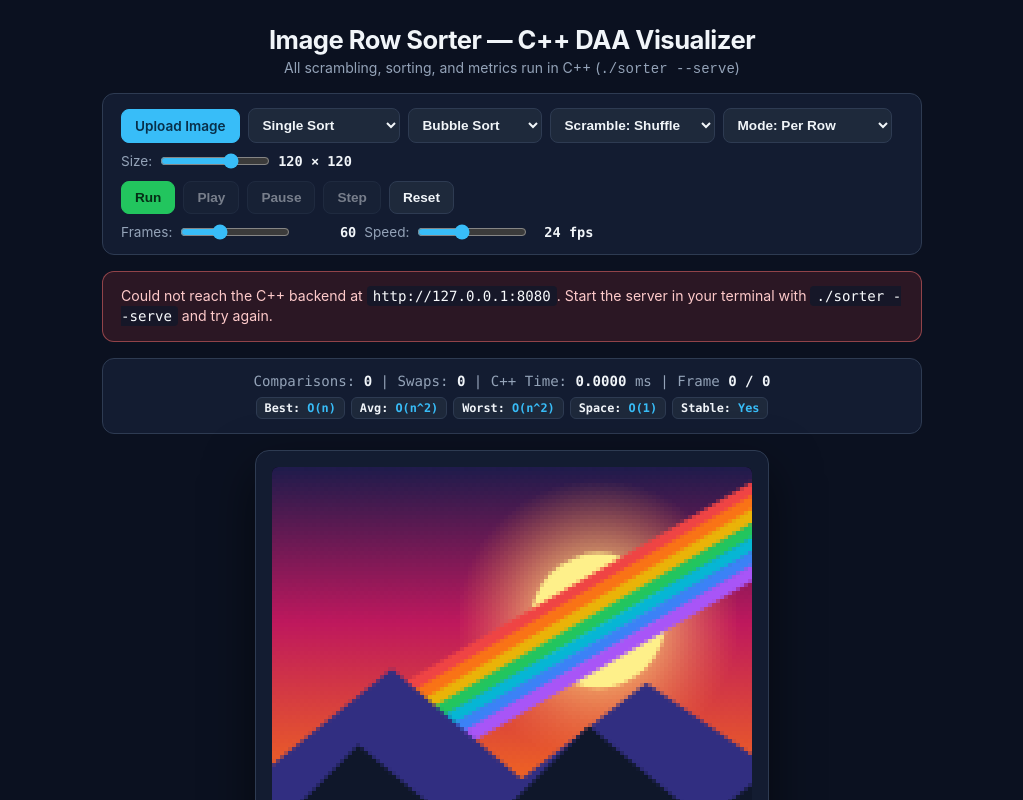
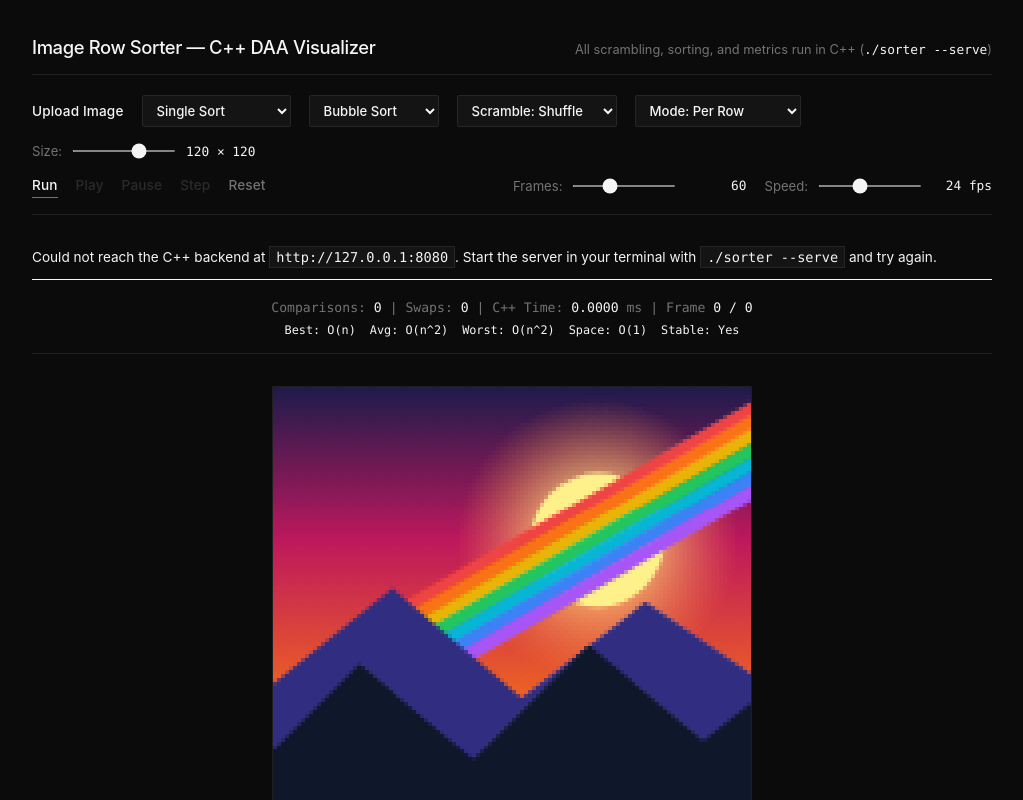
Before and after one commit to 8sim-u/sortingtechniques, a plain HTML site: page index.html in a window 1280 px wide. Both pictures are taken after a click on the button "Run". Shown: the top 800 px of the page, without its empty margins (128-1151 px from the left). Drawn offline with Linux system fonts and the light colour scheme; no server answers.

Commit message:
Redesign index.html with ultra-minimalist dark editorial theme

```diff
--- a/index.html
+++ b/index.html
@@ -6,23 +6,16 @@
   <title>Image Row Sorter — C++ DAA Visualizer</title>
   <style>
     /* =========================================================================
-       1. Theme Variables & Base Layout (100% Offline, Sleek Dark Mode)
+       1. Ultra-Minimalist Dark Editorial Palette (union.design inspired)
        ========================================================================= */
     :root {
-      --bg-page: #0b1120;
-      --bg-surface: #131c31;
-      --bg-control: #1e293b;
-      --bg-control-hover: #293548;
-      --border-subtle: #2e3b52;
-      --text-primary: #f1f5f9;
-      --text-muted: #94a3b8;
-      --accent: #38bdf8;
-      --accent-hover: #0ea5e9;
-      --accent-text: #082f49;
-      --error-bg: rgba(239, 68, 68, 0.14);
-      --error-border: rgba(248, 113, 113, 0.5);
-      --error-text: #fecaca;
-      --shadow-stage: 0 20px 50px rgba(0, 0, 0, 0.55);
+      --bg-page: #0B0B0B;
+      --bg-control: #141414;
+      --border-hairline: #1F1F1F;
+      --border-input: #262626;
+      --text-primary: #F5F5F5;
+      --text-muted: #737373;
+      --error-text: #F5F5F5;
     }
 
     * {
@@ -32,49 +25,63 @@
     }
 
     body {
-      font-family: -apple-system, BlinkMacSystemFont, "Segoe UI", Roboto, Helvetica, Arial, sans-serif;
+      font-family: -apple-system, BlinkMacSystemFont, "Inter", "Segoe UI", Roboto, sans-serif;
       background-color: var(--bg-page);
       color: var(--text-primary);
       min-height: 100vh;
       display: flex;
       flex-direction: column;
       align-items: center;
-      padding: 24px 16px 40px;
-      gap: 16px;
+      padding: 36px 24px 56px;
+      gap: 20px;
+      -webkit-font-smoothing: antialiased;
     }
 
     header {
-      text-align: center;
+      width: 100%;
+      max-width: 960px;
+      display: flex;
+      flex-wrap: wrap;
+      align-items: baseline;
+      justify-content: space-between;
+      gap: 12px;
+      padding-bottom: 16px;
+      border-bottom: 1px solid var(--border-hairline);
     }
 
     header h1 {
-      font-size: 1.6rem;
-      font-weight: 700;
+      font-size: 1.15rem;
+      font-weight: 500;
       letter-spacing: -0.02em;
+      color: var(--text-primary);
     }
 
     header p {
-      margin-top: 4px;
-      font-size: 0.875rem;
+      font-size: 0.8rem;
       color: var(--text-muted);
     }
 
+    header code {
+      font-family: ui-monospace, SFMono-Regular, Menlo, Monaco, Consolas, monospace;
+      color: var(--text-primary);
+    }
+
     /* =========================================================================
-       2. Panels, Controls & Buttons
+       2. Hairline Rows, Flat Text Controls & Monochrome Inputs
        ========================================================================= */
     .panel {
       width: 100%;
-      max-width: 820px;
-      background-color: var(--bg-surface);
-      border: 1px solid var(--border-subtle);
-      border-radius: 12px;
-      padding: 14px 18px;
+      max-width: 960px;
+      background: transparent;
+      border: none;
+      border-bottom: 1px solid var(--border-hairline);
+      padding: 0 0 16px 0;
     }
 
     .control-bar {
       display: flex;
       flex-direction: column;
-      gap: 12px;
+      gap: 14px;
     }
 
     .controls-row {
@@ -82,14 +89,14 @@
       flex-wrap: wrap;
       align-items: center;
       justify-content: space-between;
-      gap: 10px;
+      gap: 16px;
     }
 
     .group {
       display: flex;
       flex-wrap: wrap;
       align-items: center;
-      gap: 8px;
+      gap: 18px;
     }
 
     #imageUpload {
@@ -100,109 +107,111 @@
       display: inline-flex;
       align-items: center;
       justify-content: center;
-      padding: 8px 13px;
+      padding: 4px 0;
+      font-family: inherit;
       font-size: 0.85rem;
-      font-weight: 600;
-      border-radius: 8px;
-      border: 1px solid var(--border-subtle);
-      background-color: var(--bg-control);
-      color: var(--text-primary);
+      font-weight: 500;
+      letter-spacing: 0.01em;
+      background: transparent;
+      border: none;
+      border-bottom: 1px solid transparent;
+      border-radius: 0;
+      color: var(--text-muted);
       cursor: pointer;
       user-select: none;
-      transition: background-color 0.15s ease, border-color 0.15s ease, transform 0.08s ease;
+      transition: color 0.15s ease, border-color 0.15s ease;
     }
 
     .btn:hover {
-      background-color: var(--bg-control-hover);
-      border-color: #475569;
-    }
-
-    .btn:active {
-      transform: translateY(1px);
+      color: var(--text-primary);
+      border-bottom-color: var(--text-primary);
     }
 
     .btn:disabled,
     .btn.disabled {
-      opacity: 0.45;
+      opacity: 0.3;
+      border-bottom-color: transparent;
       cursor: not-allowed;
       pointer-events: none;
     }
 
     .btn-primary {
-      background-color: var(--accent);
-      border-color: var(--accent);
-      color: var(--accent-text);
-    }
-
-    .btn-primary:hover {
-      background-color: var(--accent-hover);
-      border-color: var(--accent-hover);
+      color: var(--text-primary);
     }
 
     .btn-run {
-      background-color: #22c55e;
-      border-color: #22c55e;
-      color: #052e16;
+      color: var(--text-primary);
+      border-bottom-color: var(--text-muted);
     }
 
     .btn-run:hover {
-      background-color: #16a34a;
-      border-color: #16a34a;
+      border-bottom-color: var(--text-primary);
     }
 
     .select-input {
-      padding: 8px 10px;
-      font-size: 0.85rem;
-      font-weight: 600;
-      border-radius: 8px;
-      border: 1px solid var(--border-subtle);
+      padding: 6px 10px;
+      font-family: inherit;
+      font-size: 0.82rem;
+      font-weight: 500;
+      border-radius: 2px;
+      border: 1px solid var(--border-input);
       background-color: var(--bg-control);
       color: var(--text-primary);
       cursor: pointer;
+      outline: none;
+    }
+
+    .select-input:hover,
+    .select-input:focus {
+      border-color: var(--text-muted);
     }
 
     .select-input:disabled {
-      opacity: 0.45;
+      opacity: 0.35;
       cursor: not-allowed;
     }
 
     .slider-group {
       display: flex;
       align-items: center;
-      gap: 8px;
-      font-size: 0.85rem;
+      gap: 10px;
+      font-size: 0.82rem;
       color: var(--text-muted);
     }
 
     .slider-group input[type="range"] {
-      width: 110px;
-      accent-color: var(--accent);
+      width: 104px;
+      height: 2px;
+      accent-color: var(--text-primary);
+      background: var(--border-input);
       cursor: pointer;
     }
 
     .slider-group input[type="range"]:disabled {
-      opacity: 0.45;
+      opacity: 0.35;
       cursor: not-allowed;
     }
 
     .mono-val {
       font-family: ui-monospace, SFMono-Regular, Menlo, Monaco, Consolas, monospace;
+      font-variant-numeric: tabular-nums;
       color: var(--text-primary);
-      font-weight: 600;
-      min-width: 58px;
+      font-weight: 500;
+      font-size: 0.8rem;
+      min-width: 60px;
       text-align: right;
     }
 
     /* =========================================================================
-       3. Status Banner & Stats Bar
+       3. Status Banner, Telemetry & Complexity Strip
        ========================================================================= */
     .status-banner {
       display: none;
-      background-color: var(--error-bg);
-      border: 1px solid var(--error-border);
+      padding: 12px 0;
+      border-bottom: 1px solid var(--text-primary);
       color: var(--error-text);
-      font-size: 0.88rem;
-      line-height: 1.45;
+      font-size: 0.85rem;
+      line-height: 1.5;
     }
 
     .status-banner.visible {
@@ -210,37 +219,57 @@
     }
 
     .status-banner code {
-      background-color: rgba(15, 23, 42, 0.75);
+      background-color: var(--bg-control);
+      border: 1px solid var(--border-input);
       padding: 2px 6px;
-      border-radius: 4px;
       font-family: ui-monospace, SFMono-Regular, Menlo, Monaco, Consolas, monospace;
-      color: #f8fafc;
+      color: var(--text-primary);
     }
 
     .stats-bar {
-      text-align: center;
+      display: flex;
+      flex-direction: column;
+      align-items: center;
+      gap: 8px;
       font-family: ui-monospace, SFMono-Regular, Menlo, Monaco, Consolas, monospace;
-      font-size: 0.88rem;
+      font-variant-numeric: tabular-nums;
+      font-size: 0.82rem;
       color: var(--text-muted);
     }
 
     .stats-bar span {
       color: var(--text-primary);
-      font-weight: 600;
+      font-weight: 500;
+    }
+
+    .complexity-strip {
+      display: flex;
+      flex-wrap: wrap;
+      justify-content: center;
+      gap: 14px;
+      font-family: ui-monospace, SFMono-Regular, Menlo, Monaco, Consolas, monospace;
+      font-variant-numeric: tabular-nums;
+      font-size: 0.74rem;
+    }
+
+    .comp-pill {
+      color: var(--text-muted);
+    }
+
+    .comp-pill strong {
+      color: var(--text-primary);
+      font-weight: 500;
     }
 
     /* =========================================================================
-       4. Main Stage
+       4. Main Stage (Unboxed Obsidian Canvas)
        ========================================================================= */
     .stage {
       display: flex;
       align-items: center;
       justify-content: center;
-      padding: 16px;
-      background-color: var(--bg-surface);
-      border: 1px solid var(--border-subtle);
-      border-radius: 14px;
-      box-shadow: var(--shadow-stage);
+      padding: 12px 0;
+      background: transparent;
     }
 
     #canvas {
@@ -249,13 +278,13 @@
       max-width: 100%;
       aspect-ratio: 1 / 1;
       image-rendering: pixelated;
-      border-radius: 6px;
+      border: 1px solid var(--border-hairline);
       background-color: #000000;
       display: block;
     }
 
     /* =========================================================================
-       5. Race Mode UI (2-3 Side-by-Side Canvases)
+       5. Race Mode UI (Monochrome Side-by-Side Grid)
        ========================================================================= */
     .hidden {
       display: none !important;
@@ -265,21 +294,29 @@
       display: flex;
       flex-wrap: wrap;
       align-items: center;
-      gap: 10px;
-      padding: 8px 12px;
-      background-color: var(--bg-control);
-      border: 1px solid var(--border-subtle);
-      border-radius: 8px;
+      gap: 16px;
+      padding-top: 12px;
+      border-top: 1px solid var(--border-hairline);
       font-size: 0.82rem;
     }
 
     .race-algos-box label {
       display: inline-flex;
       align-items: center;
-      gap: 5px;
+      gap: 6px;
       cursor: pointer;
+      color: var(--text-muted);
+      user-select: none;
+      transition: color 0.15s ease;
+    }
+
+    .race-algos-box label:hover {
       color: var(--text-primary);
-      user-select: none;
+    }
+
+    .race-algos-box input[type="checkbox"] {
+      accent-color: var(--text-primary);
+      cursor: pointer;
     }
 
     .race-stage {
@@ -287,43 +324,44 @@
       max-width: 1060px;
       display: grid;
       grid-template-columns: repeat(auto-fit, minmax(260px, 1fr));
-      gap: 16px;
+      gap: 20px;
+      padding-top: 8px;
     }
 
     .race-card {
-      background-color: var(--bg-surface);
-      border: 1px solid var(--border-subtle);
-      border-radius: 12px;
-      padding: 14px;
+      background: transparent;
+      border: 1px solid var(--border-hairline);
+      padding: 16px;
       display: flex;
       flex-direction: column;
       align-items: center;
-      gap: 10px;
-      box-shadow: var(--shadow-stage);
+      gap: 12px;
     }
 
     .race-card-header {
       width: 100%;
       display: flex;
-      align-items: center;
+      align-items: baseline;
       justify-content: space-between;
       gap: 8px;
+      padding-bottom: 8px;
+      border-bottom: 1px solid var(--border-hairline);
     }
 
     .race-card-title {
-      font-size: 0.98rem;
-      font-weight: 700;
+      font-size: 0.9rem;
+      font-weight: 500;
       color: var(--text-primary);
     }
 
     .badge-finished {
-      font-size: 0.72rem;
-      font-weight: 700;
-      letter-spacing: 0.04em;
-      padding: 3px 8px;
-      border-radius: 999px;
-      background-color: #22c55e;
-      color: #052e16;
+      font-family: ui-monospace, SFMono-Regular, Menlo, Monaco, Consolas, monospace;
+      font-size: 0.7rem;
+      font-weight: 500;
+      letter-spacing: 0.06em;
+      padding: 2px 0;
+      border-bottom: 1px solid var(--text-primary);
+      color: var(--text-primary);
       opacity: 0;
       transition: opacity 0.15s ease;
     }
@@ -337,7 +375,7 @@
       max-width: 300px;
       aspect-ratio: 1 / 1;
       image-rendering: pixelated;
-      border-radius: 6px;
+      border: 1px solid var(--border-hairline);
       background-color: #000000;
       display: block;
     }
@@ -345,37 +383,16 @@
     .race-stats {
       width: 100%;
       font-family: ui-monospace, SFMono-Regular, Menlo, Monaco, Consolas, monospace;
-      font-size: 0.78rem;
+      font-variant-numeric: tabular-nums;
+      font-size: 0.76rem;
       color: var(--text-muted);
-      line-height: 1.5;
+      line-height: 1.6;
       text-align: center;
     }
 
     .race-stats strong {
       color: var(--text-primary);
-    }
-
-    .complexity-strip {
-      display: flex;
-      flex-wrap: wrap;
-      justify-content: center;
-      gap: 6px;
-      margin-top: 8px;
-      font-family: ui-monospace, SFMono-Regular, Menlo, Monaco, Consolas, monospace;
-      font-size: 0.74rem;
-    }
-
-    .comp-pill {
-      padding: 3px 8px;
-      border-radius: 6px;
-      background-color: var(--bg-control);
-      border: 1px solid var(--border-subtle);
-      color: var(--text-muted);
-    }
-
-    .comp-pill strong {
-      color: var(--accent);
-      font-weight: 600;
+      font-weight: 500;
     }
   </style>
 </head>
```
